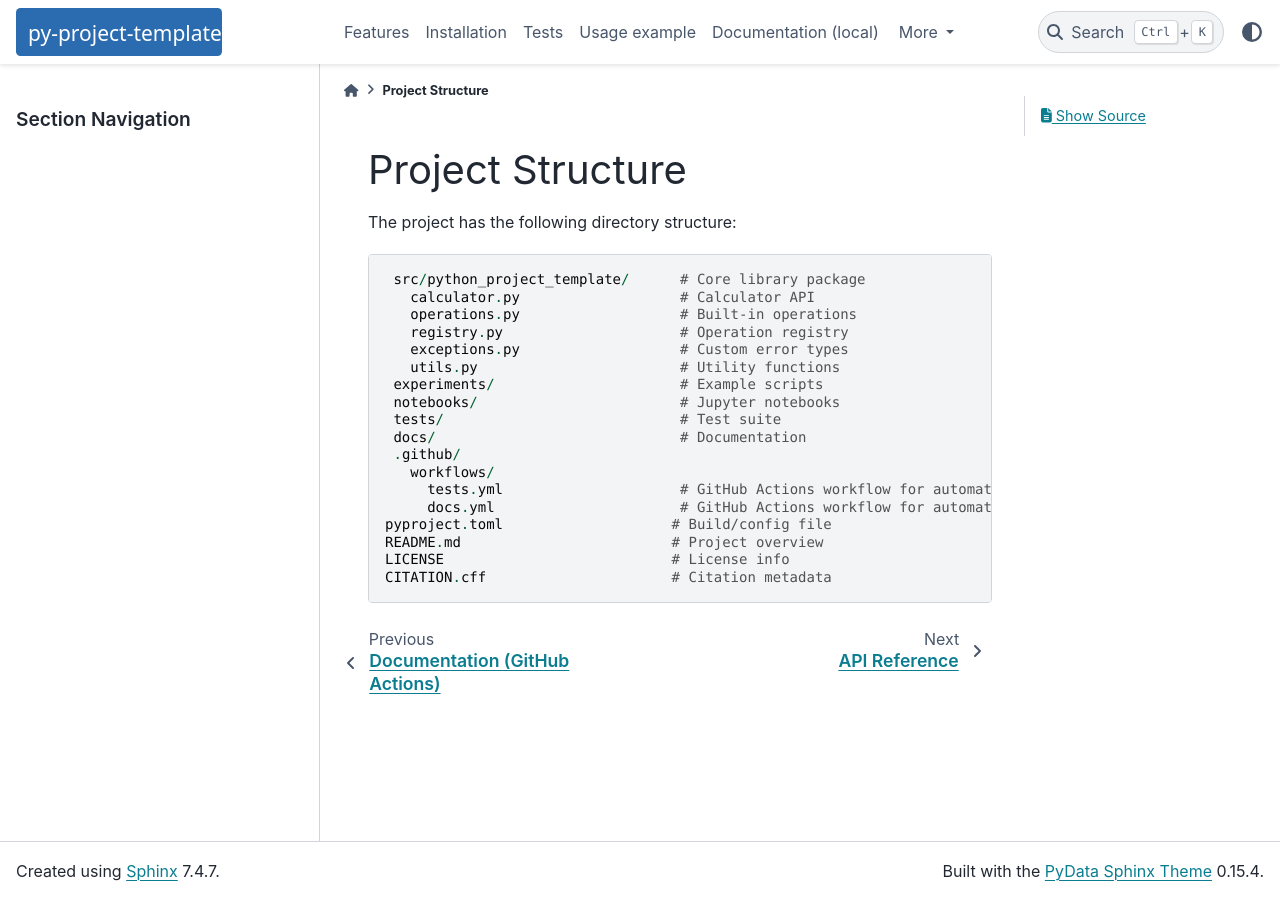
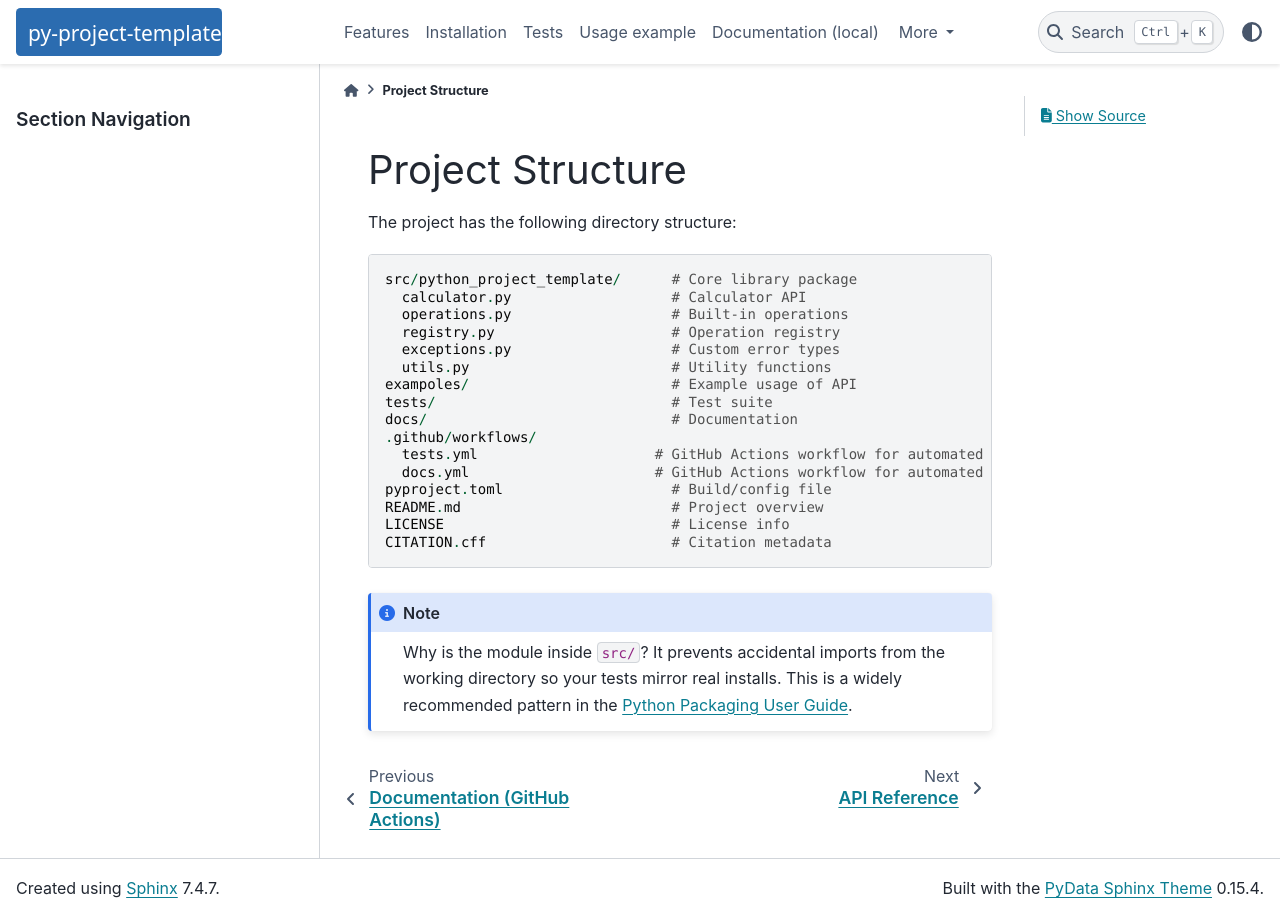
Before and after one commit to andreascaglioni/python-project-template, a Sphinx documentation site: the page built from docs/structure.rst, in a window 1280 px wide. Built offline with Sphinx 7.4.7 and the PyData theme 0.15.4, drawn with Linux system fonts in a browser that asks for light colours.

```diff
--- a/docs/appendix.rst
+++ b/docs/appendix.rst
@@ -27,5 +27,4 @@ This project is licensed under the MIT License — see the ``LICENSE`` file.
 Questions
 ---------
 
-If you have questions or want help extending the project (docs, CI, or examples),
-open an issue or create a discussion in the repository.
+If you have questions or want help extending the project (docs, CI, or examples), open an issue or drop a message in the repository.
--- a/docs/installation.rst
+++ b/docs/installation.rst
@@ -5,9 +5,11 @@ Clone the repository, create a virtual environment (recommended), and install de
 
 .. code-block:: bash
 
-   git clone <repo-url>
+   git clone <https://github.com/andreascaglioni/python-project-template>
    cd python-project-template
    python3 -m venv .venv
    source .venv/bin/activate
    python -m pip install --upgrade pip setuptools wheel
    pip install -e ".[dev]"
+
+The editable installation automatically updates with the source code. It is useful for development because it allows skipping additional installations after source edits.
--- a/docs/structure.rst
+++ b/docs/structure.rst
@@ -10,15 +10,18 @@ The project has the following directory structure:
      registry.py                     # Operation registry
      exceptions.py                   # Custom error types
      utils.py                        # Utility functions
-   experiments/                      # Example scripts
-   notebooks/                        # Jupyter notebooks
+   exampoles/                        # Example usage of API
    tests/                            # Test suite
    docs/                             # Documentation
-   .github/
-     workflows/
-       tests.yml                     # GitHub Actions workflow for automated testing and coverage reporting
-       docs.yml                      # GitHub Actions workflow for automated documentation and deployment
-  pyproject.toml                    # Build/config file
-  README.md                         # Project overview
-  LICENSE                           # License info
-  CITATION.cff                      # Citation metadata
+   .github/workflows/
+     tests.yml                     # GitHub Actions workflow for automated testing and coverage reporting
+     docs.yml                      # GitHub Actions workflow for automated documentation and deployment
+   pyproject.toml                    # Build/config file
+   README.md                         # Project overview
+   LICENSE                           # License info
+   CITATION.cff                      # Citation metadata
+
+
+.. note::
+
+  Why is the module inside ``src/``? It prevents accidental imports from the working directory so your tests mirror real installs. This is a widely recommended pattern in the `Python Packaging User Guide <https://packaging.python.org/en/latest/tutorials/packaging-projects/#src-layout>`_.
--- a/docs/tests.rst
+++ b/docs/tests.rst
@@ -13,7 +13,7 @@ Test-driven development is a software development approach where tests are writt
 Running the tests manually
 --------------------------
 
-Run the full pytest test suite with coverage:
+Run the full PyTest test suite with coverage:
 
 .. code-block:: bash
 
--- a/docs/usage.rst
+++ b/docs/usage.rst
@@ -12,6 +12,7 @@ The following is a quick example for the Calculator API. It shows how to:
     from python_project_template import default_calculator, Operation
 
     calc = default_calculator()
+
     print(calc.apply('add', 2, 3))  # -> 5
 
     f = calc.compose(['neg', 'sqr'])
```
Also changed, not shown: README.md (+27 -36 lines), docs/features.rst (+4 -4 lines).
